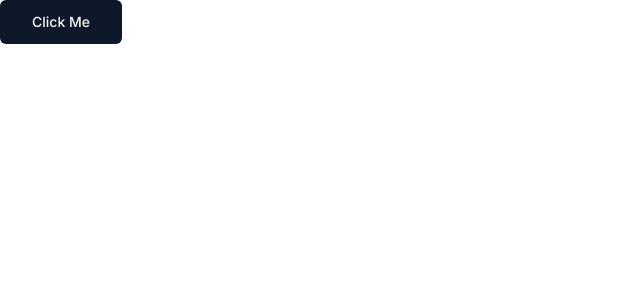
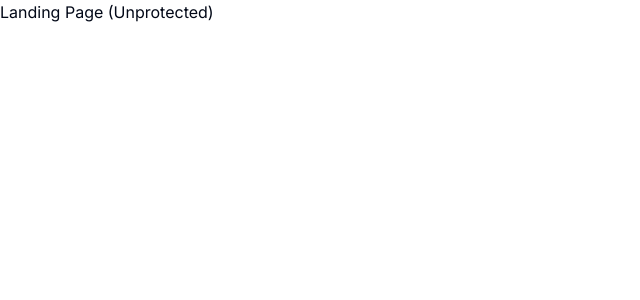
Before and after one commit to DarshilDhandhiya/ai-nexus, a Next.js app: page / in a window 1280 px wide. Shown: the top 300 px of the page, without its empty margins (0-640 px from the left). Built offline with nearby package versions, Linux system fonts and the light colour scheme.

Commit message:
Dashboard and Landing

```diff
--- /dev/null
+++ b/app/(dashboard)/(routes)/dashboard/page.tsx
@@ -0,0 +1,7 @@
+const DashboardPage = () => {
+    return (
+        <p>Dashboard Page (Protected)</p>
+      );
+}
+
+export default DashboardPage;
--- /dev/null
+++ b/app/(landing)/page.tsx
@@ -0,0 +1,9 @@
+const LandingPage = () => {
+    return (
+        <div>
+            Landing Page (Unprotected)
+        </div>
+     );
+}
+
+export default LandingPage;
--- a/app/page.tsx
+++ /dev/null
@@ -1,7 +0,0 @@
-import { Button } from "@/components/ui/button"
-
-export default function Home() {
-  return (
-    <Button size="lg">Click Me</Button>
-  );
-}
```
